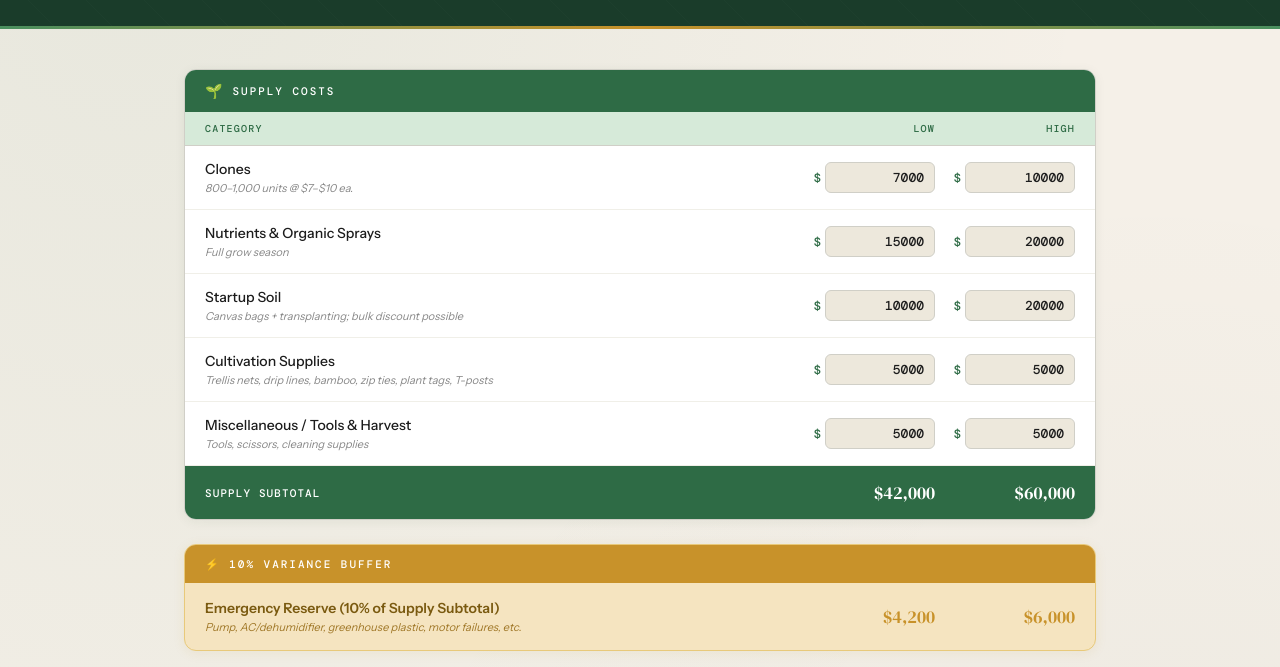
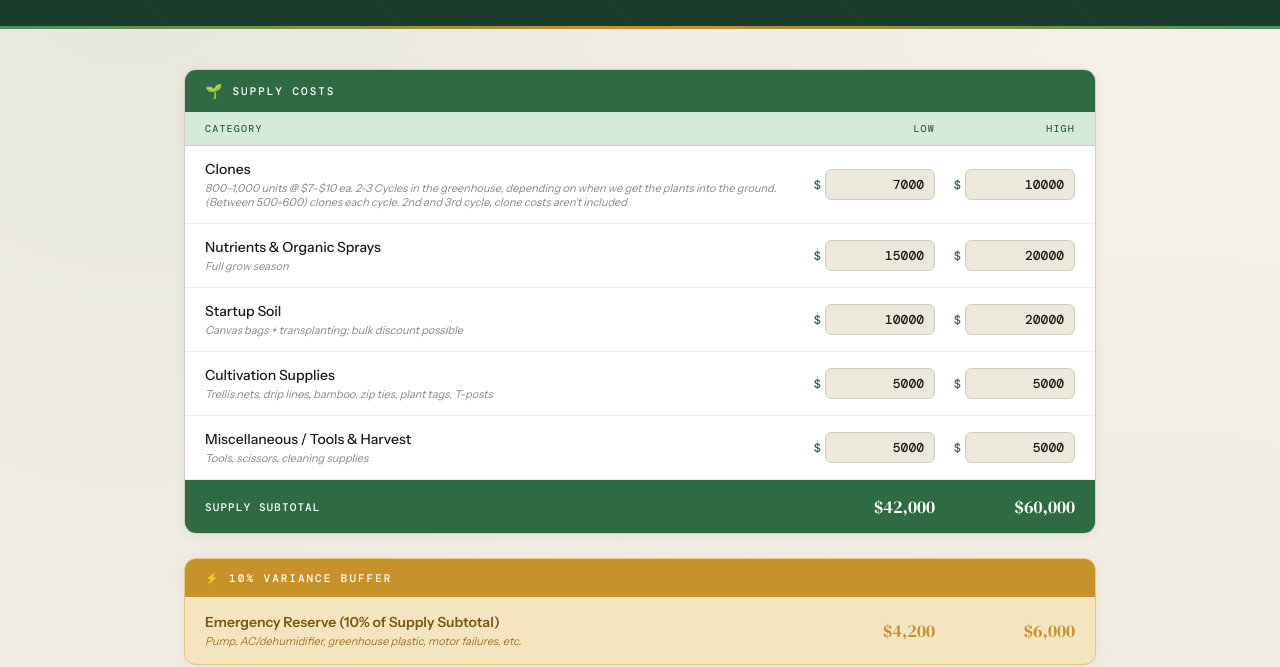
Before and after one commit to randymbarnes-prog/MGM-Cultivation-Budget, a plain HTML site: page index.html in a window 1280 px wide. Shown: the part 168-835 px from the top of the page. Drawn offline with nearby package versions, Linux system fonts and the light colour scheme.

Commit message:
Update index.html

```diff
--- a/index.html
+++ b/index.html
@@ -456,7 +456,7 @@
       <div class="budget-row">
         <div>
           <div class="row-label">Clones</div>
-          <div class="row-note">800–1,000 units @ $7–$10 ea.</div>
+          <div class="row-note">800–1,000 units @ $7–$10 ea. 2-3 Cycles in the greenhouse, depending on when we get the plants into the ground. (Between 500-600) clones each cycle. 2nd and 3rd cycle, clone costs aren't included</div>
         </div>
         <div class="input-wrap"><span class="input-prefix">$</span><input type="number" id="clones_low" value="7000" min="0" step="100" oninput="recalc()"></div>
         <div class="input-wrap"><span class="input-prefix">$</span><input type="number" id="clones_high" value="10000" min="0" step="100" oninput="recalc()"></div>
```
